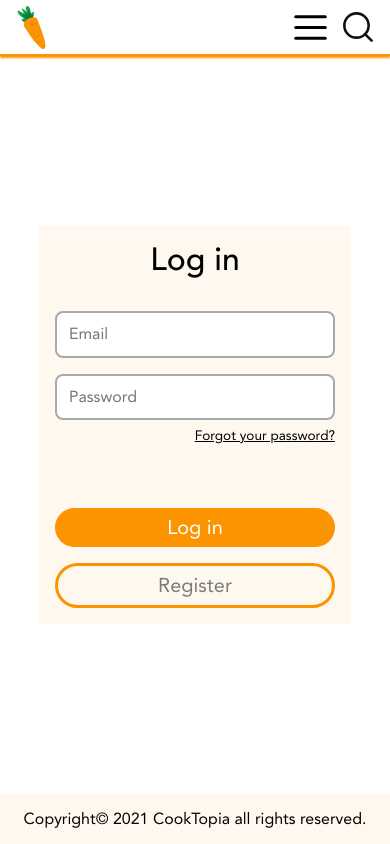
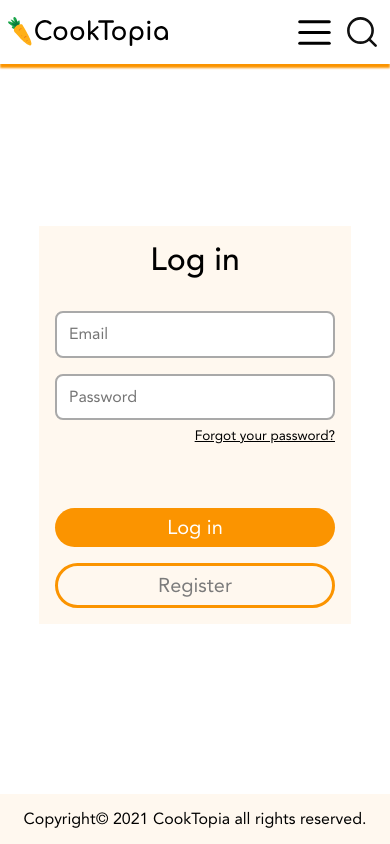
Before and after one commit to falguni-lakdawala/CookTopia, a React (Create React App) app: page / in a window 390 px wide. Built offline with nearby package versions, Linux system fonts and the light colour scheme.

Commit message:
several changes -> check git issues

```diff
--- a/src/App.scss
+++ b/src/App.scss
@@ -180,6 +180,7 @@
 .heading-spacing {
 	padding-top: 65.74px;
 	width: auto;
+	z-index: -9;
 
 	@media screen and (max-width: 700px) {
 		padding-top: 56.28px;
--- a/src/components/composable-components/Navbar.js
+++ b/src/components/composable-components/Navbar.js
@@ -6,7 +6,7 @@ import icon from "../../assets/logo/logo-large.svg";
 import { useLocation } from "react-router-dom";
 import account from "../../assets/icons/account.svg";
 import logoLarge from "../../assets/logo/logo-large.svg";
-import logoSmall from "../../assets/logo/favicon.svg";
+import logoSmall from "../../assets/logo/logo-small.svg";
 import mobileMenuToggleIcon from "../../assets/icons/mobile-toggle.svg";
 import Images from "../composable-components/Images";
 // Header Component takes in array property and renders them accordingly.
--- a/src/sass/_navigation.scss
+++ b/src/sass/_navigation.scss
@@ -1,8 +1,7 @@
 .app_header {
   padding: 0.25rem 0.5rem 0rem 0.5rem;
   background: #fff;
-  border-bottom: 2px solid #fb9400;
-  box-shadow: 0px 2px 2px #fb9400;
+  box-shadow: 0px 4px 2px #fb9400;
   display: flex;
   flex-flow: row nowrap;
   align-items: center;
@@ -14,7 +13,7 @@
 	right: 0;
 
   @media screen and (max-width: 700px) {
-    padding: 0.25rem 0.5rem 0.25rem 0.5rem;
+    padding: 0.5rem 0.25rem;
   }
 
   nav ul {
@@ -66,7 +65,7 @@
       }
       img.mobile-header-logo {
         display: none;
-        width: 2.5rem;
+        width: 10rem;
       }
 
       @media screen and (max-width: 700px) {
@@ -82,8 +81,8 @@
 
   .search {
     display: flex;
-    margin-right: 0.75rem;
     transition: all 0.3s ease;
+		margin: 0.75rem 0.75rem 0.75rem 0;
 
     .search-btn {
       background-color: transparent;
@@ -131,13 +130,19 @@
 
   .search.active {
     background-color: #fff8ef;
-    border-radius: 20px;
+    border-radius: 26px;
+		box-shadow: 0px 0px 0px 1px #fb9400;
+
+		@media screen and (max-width: 700px) {
+			transform: translateX(-1.2rem);
+			margin: 0;
+		}
 
     .search-btn {
-      padding: 0.5rem 0.95rem;
-      background: #fb9400;
-      border-radius: 50%;
-      color: #fff;
+			padding: 0.9rem 0.95rem;
+			background: #fb9400;
+			border-radius: 50%;
+			color: #fff;
 
       svg {
         width: 1rem;
@@ -148,11 +153,23 @@
           fill: #fff;
         }
       }
+
+      .svg-2 {
+        path {
+          stroke: #fff;
+        }
+      }
     }
 
     input {
       width: 20rem;
 			padding: 0.75rem;
+
+			@media screen and (max-width: 700px) {
+				width: 100vw;
+				padding: 0.75rem;
+				max-width: calc(100vw - 4rem);
+			}
     }
   }
 
```
Also changed, not shown: src/assets/logo/logo-small.svg (added).
